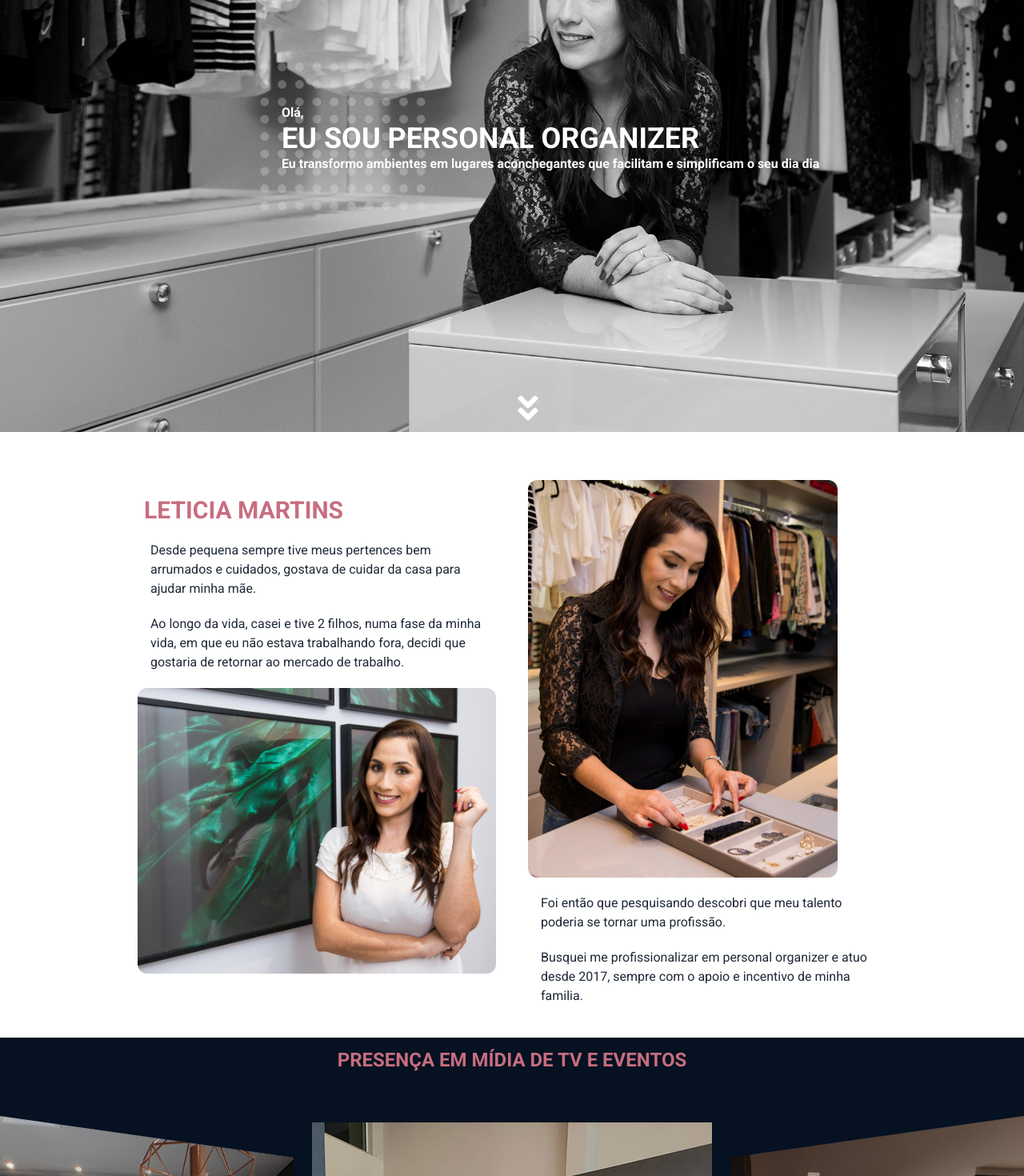
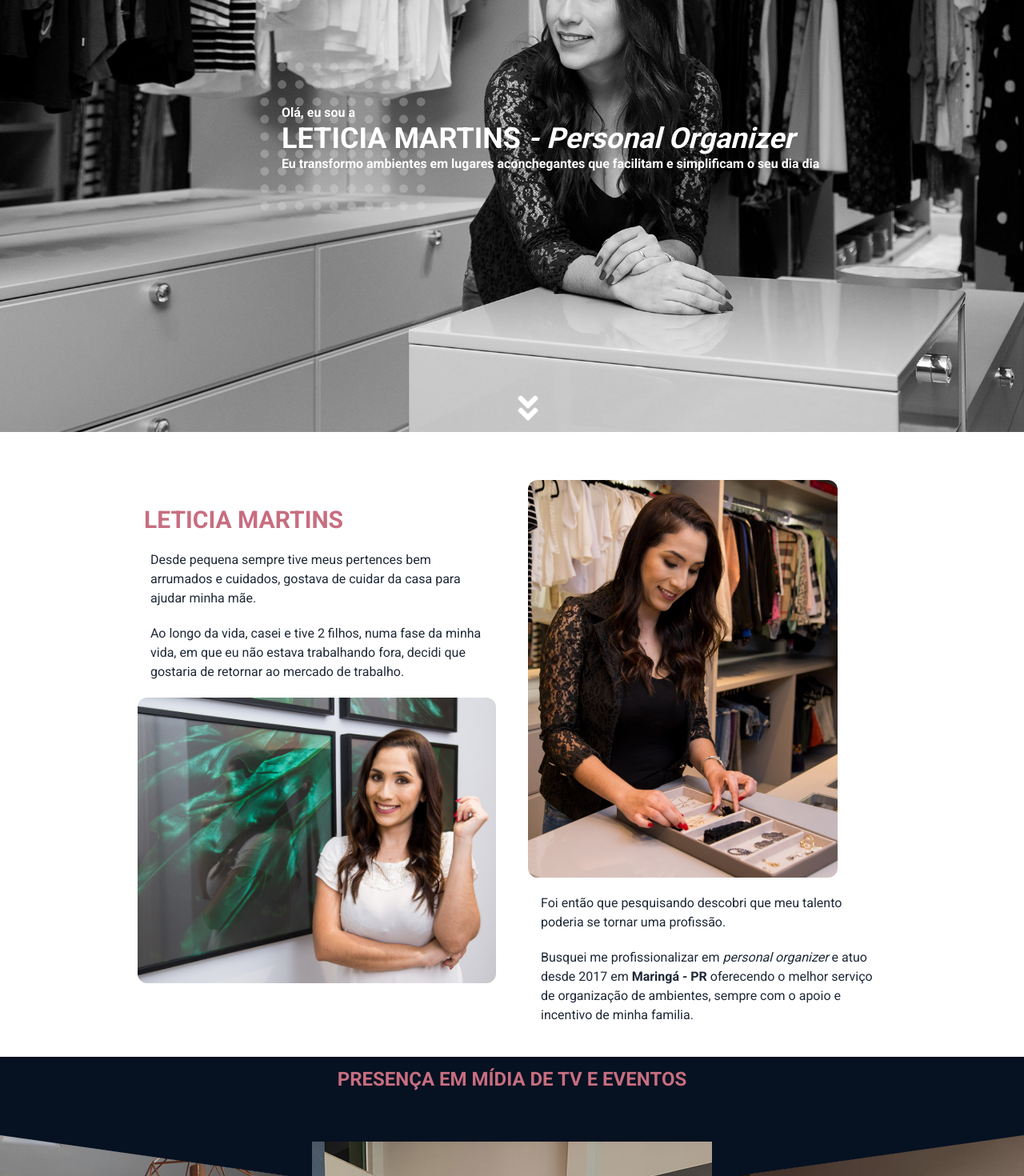
Before and after one commit to junioralvesbr/www-leticiamartins-old, a Next.js app: page /sobremim in a window 1280 px wide. Shown: the part 260-1730 px from the top of the page at 80% size. Built offline with nearby package versions, Linux system fonts and the light colour scheme; no server answers.

Commit message:
add SEO tags

```diff
--- a/components/Footer/index.js
+++ b/components/Footer/index.js
@@ -42,7 +42,7 @@ export default function Footer() {
 
           <p className='text-secondary-color flex items-center mt-4 text-xl'>
             <SiGooglemaps className='mr-2' />
-            Maringá - Pr
+            <strong>Maringá - Pr</strong>
           </p>
         </div>
 
--- a/components/WhatsApp/index.js
+++ b/components/WhatsApp/index.js
@@ -9,7 +9,7 @@ const whatsAppLink = `https://api.whatsapp.com/send?phone=${phone}&text=${messag
 
 export default function WhatssApp() {
   return (
-    <a href={whatsAppLink} className='flex flex-col fixed bottom-4 right-5 z-20 whatsapp ease-in-out'>
+    <a href={whatsAppLink} target='blank' className='flex flex-col fixed bottom-4 right-5 z-20 whatsapp ease-in-out'>
       <div className='bg-sixth-color w-12 h-12 rounded-full flex justify-center items-center self-end'>
         <FaWhatsapp className='text-primary-color text-3xl' />
       </div>
--- a/pages/index.js
+++ b/pages/index.js
@@ -64,15 +64,15 @@ export default function Home() {
             </p>
 
             <p className="text-secondary-color text-justify font-medium leading-6 mt-5 lg:text-lg">
-              Sou a Leticia Martins, certificada em personal organizer. Desde 2017 atuo na organização de ambientes, proporcionando conforto, praticidade e tranquilidade às pessoas.
+              Sou a <em className='not-italic'>Leticia Martins, certificada em personal organizer</em>.<br></br> Desde 2017 atuo na organização de ambientes em Maringá, proporcionando conforto, praticidade e tranquilidade às pessoas.
             </p>
 
             <p className="text-secondary-color text-justify font-medium leading-6 mt-5 lg:text-lg">
-              Meu maior prazer é proporcionar a satisfação e o bem estar às pessoas através da organização.
+              Meu maior prazer <em className='not-italic'>é proporcionar a satisfação e o bem estar às pessoas</em> através da organização.
             </p>
 
             <p className="text-secondary-color text-justify font-medium leading-6 mt-5 lg:text-lg">
-              Portanto, organizar pra mim não é só dispôr um objeto num determinado local, vai muito mais além, é você ter FACILIDADE e SIMPLICIDADE no seu dia dia, através da organização.
+              Portanto, organizar pra mim não é só dispôr um objeto num determinado local, vai muito mais além, é você ter <strong>FACILIDADE</strong> e <strong>SIMPLICIDADE</strong> no seu dia dia, através da organização.
             </p>
 
             <div className="mt-5 lg:mt-24">
--- a/pages/sobremim.js
+++ b/pages/sobremim.js
@@ -9,7 +9,7 @@ export default function AboutMe() {
   return (
     <>
       <Head>
-        <title>Leticia Martins - Sobre mim</title>
+        <title>Leticia Martins Personal Organizer - Sobre mim</title>
       </Head>
 
       <header className="relative h-screen" id="inicio">
@@ -27,8 +27,11 @@ export default function AboutMe() {
         <div
           className="text-primary-color font-bold absolute bottom-28 left-4 p-4 bg-pattern bg-no-repeat bg-[length:150px] sm:left-10 md:bg-[length:217px] sm:py-14 sm:px-8 lg:bottom-1/3 lg:left-1/4"
         >
-          <p>Olá,</p>
-          <h1 className="uppercase text-2xl md:text-4xl">Eu sou personal Organizer</h1>
+          <p>Olá, eu sou a</p>
+          <h1 className="uppercase text-2xl md:text-4xl">
+            Leticia Martins
+            <em className="capitalize"> - Personal Organizer</em>
+          </h1>
           <p>Eu transformo ambientes em lugares aconchegantes que facilitam e simplificam o seu dia dia</p>
         </div>
 
@@ -85,7 +88,7 @@ export default function AboutMe() {
             </p>
 
             <p className="mt-5 px-4">
-              Busquei me profissionalizar em personal organizer e atuo desde 2017, sempre com o apoio e incentivo de minha familia.
+              Busquei me profissionalizar em <em>personal organizer</em> e atuo desde 2017 em <strong>Maringá - PR</strong> oferecendo o melhor serviço de organização de ambientes, sempre com o apoio e incentivo de minha familia.
             </p>
 
           </article>
@@ -153,7 +156,7 @@ export default function AboutMe() {
                 <img src="/logomarca.svg" alt="" className="h-20" />
 
                 <p className="pt-6 max-w-[600px] lg:max-w-[500px]">
-                  Sou uma profissional completa, atendo clientes em Maringá/Pr e de toda região. Coordeno pessoalmente minha equipe que são bem capacitadas e treinadas no meu segmento.
+                  Sou uma profissional completa, <em>atendo clientes em Maringá - PR e de toda região</em>. Coordeno pessoalmente minha equipe que são bem capacitadas e treinadas no meu segmento.
                 </p>
                 <p className="pt-6 max-w-[600px] lg:max-w-[500px]">
                   Meu trabalho é detalhista e minucioso em cada detalhe da organização.
```
